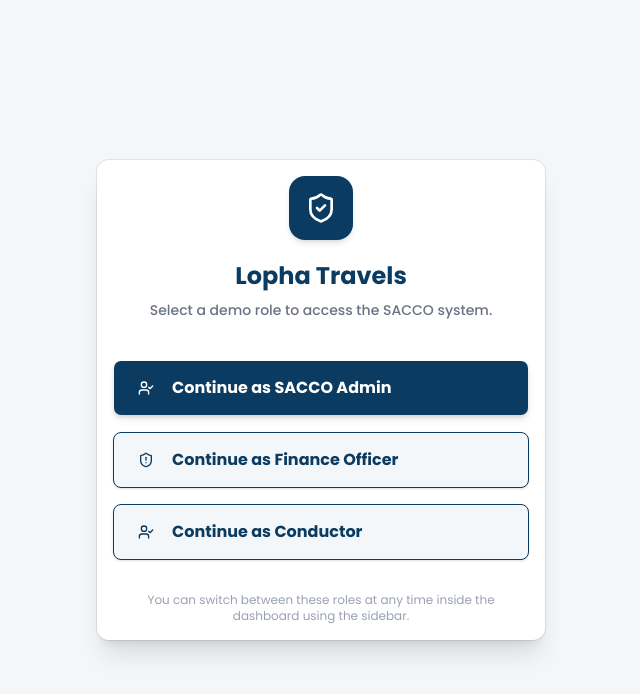
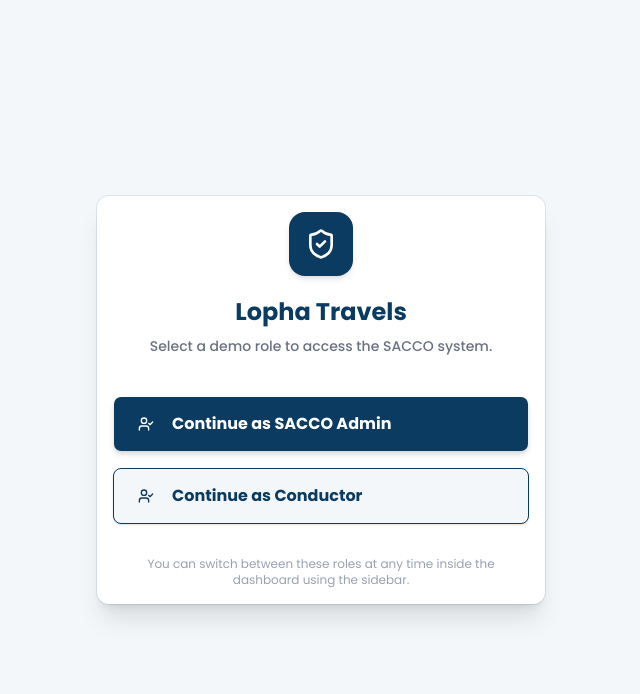
Before and after one commit to kin-s/lopha-fare-prompt, a Next.js app: page /login in a window 1280 px wide. Shown: the top 694 px of the page, without its empty margins (319-959 px from the left). Built offline with nearby package versions, Linux system fonts and the light colour scheme.

Commit message:
Removed Finance Officer role to simplify demo

```diff
--- a/src/app/dashboard/layout.tsx
+++ b/src/app/dashboard/layout.tsx
@@ -15,7 +15,6 @@ function Shell({ children }: { children: React.ReactNode }) {
   return (
     <div className="min-h-screen flex flex-col md:flex-row bg-lopha-bg text-lopha-blue">
 
-      {/* Mobile Header */}
       <div className="md:hidden flex items-center justify-between bg-lopha-blue text-white p-4 sticky top-0 z-40 shadow-md">
         <div className="font-black text-xl tracking-tight">LOPHA TRAVELS</div>
         <button onClick={() => setMobileOpen(!mobileOpen)} className="p-2">
@@ -23,7 +22,6 @@ function Shell({ children }: { children: React.ReactNode }) {
         </button>
       </div>
 
-      {/* Sidebar (Fixed on Desktop, Overlay on Mobile) */}
       <aside className={`
         ${mobileOpen ? 'translate-x-0' : '-translate-x-full'}
         md:translate-x-0 fixed md:sticky top-0 left-0 z-50 w-64 h-screen
@@ -54,7 +52,6 @@ function Shell({ children }: { children: React.ReactNode }) {
           </nav>
         </div>
 
-        {/* Role Switcher */}
         <div className="border-t border-white/20 pt-4 space-y-3">
           <select
             value={currentUser.role}
@@ -62,7 +59,6 @@ function Shell({ children }: { children: React.ReactNode }) {
             className="w-full bg-black/20 text-white text-sm rounded-lg p-3 border border-white/20 outline-none cursor-pointer font-medium"
           >
             <option value="SACCO_ADMIN" className="text-black">SACCO Admin</option>
-            <option value="FINANCE_OFFICER" className="text-black">Finance Officer</option>
             <option value="CONDUCTOR" className="text-black">Conductor</option>
           </select>
           <div className="text-xs opacity-80 font-medium flex justify-between items-center">
@@ -75,7 +71,6 @@ function Shell({ children }: { children: React.ReactNode }) {
         </div>
       </aside>
 
-      {/* Mobile Overlay (Darkens background when menu is open) */}
       {mobileOpen && (
         <div
           className="fixed inset-0 bg-black/50 z-40 md:hidden"
@@ -83,7 +78,6 @@ function Shell({ children }: { children: React.ReactNode }) {
         />
       )}
 
-      {/* Main Content Area */}
       <main className="flex-1 w-full overflow-x-hidden animate-page">
         {children}
       </main>
--- a/src/app/login/page.tsx
+++ b/src/app/login/page.tsx
@@ -2,13 +2,11 @@
 import { useRouter } from 'next/navigation';
 import { Button } from '@/components/ui/button';
 import { Card, CardContent, CardHeader, CardTitle, CardDescription } from '@/components/ui/card';
-import { ShieldCheck, UserCheck, ShieldAlert } from 'lucide-react';
+import { ShieldCheck, UserCheck } from 'lucide-react';
 
 export default function LoginPage() {
   const router = useRouter();
 
-  // Since the DemoStore defaults to Admin, clicking these just navigates to the dashboard.
-  // In the dashboard, they can use the sidebar to switch roles immediately.
   const handleLogin = () => {
     router.push('/dashboard');
   };
@@ -40,15 +38,6 @@ export default function LoginPage() {
             onClick={handleLogin}
             className="w-full h-14 border-lopha-blue text-lopha-blue font-bold text-base hover:bg-blue-50 transition-colors flex items-center justify-start px-6"
           >
-            <ShieldAlert className="mr-3 h-5 w-5" />
-            Continue as Finance Officer
-          </Button>
-
-          <Button
-            variant="outline"
-            onClick={handleLogin}
-            className="w-full h-14 border-lopha-blue text-lopha-blue font-bold text-base hover:bg-blue-50 transition-colors flex items-center justify-start px-6"
-          >
             <UserCheck className="mr-3 h-5 w-5" />
             Continue as Conductor
           </Button>
--- a/src/lib/mock-data.ts
+++ b/src/lib/mock-data.ts
@@ -2,7 +2,6 @@ import { DemoUser, Vehicle, ReceivingAccount, Transaction, Shift } from '@/types
 
 export const demoUsers: DemoUser[] = [
   { id: 'u1', name: 'Amina Yusuf', role: 'SACCO_ADMIN' },
-  { id: 'u2', name: 'Peter Njoroge', role: 'FINANCE_OFFICER' },
   { id: 'u3', name: 'David Ochieng', role: 'CONDUCTOR' },
 ];
 
--- a/src/lib/permissions.ts
+++ b/src/lib/permissions.ts
@@ -1,7 +1,7 @@
 import { UserRole } from '@/types';
 
 export function getNavItems(role: UserRole) {
-  if (role === 'SACCO_ADMIN' || role === 'FINANCE_OFFICER') {
+  if (role === 'SACCO_ADMIN') {
     return [
       { label: 'Overview', href: '/dashboard' },
       { label: 'Accounts', href: '/dashboard/accounts' },
@@ -11,6 +11,8 @@ export function getNavItems(role: UserRole) {
       { label: 'Reports & CSV', href: '/dashboard/reports' },
     ];
   }
+
+  // Conductor Navigation
   return [
     { label: 'Fare Prompt', href: '/dashboard' },
     { label: 'My Transactions', href: '/dashboard/transactions' },
--- a/src/types/index.ts
+++ b/src/types/index.ts
@@ -1,4 +1,4 @@
-export type UserRole = 'SACCO_ADMIN' | 'FINANCE_OFFICER' | 'CONDUCTOR';
+export type UserRole = 'SACCO_ADMIN' | 'CONDUCTOR';
 
 export type DemoUser = { id: string; name: string; role: UserRole };
 
```
